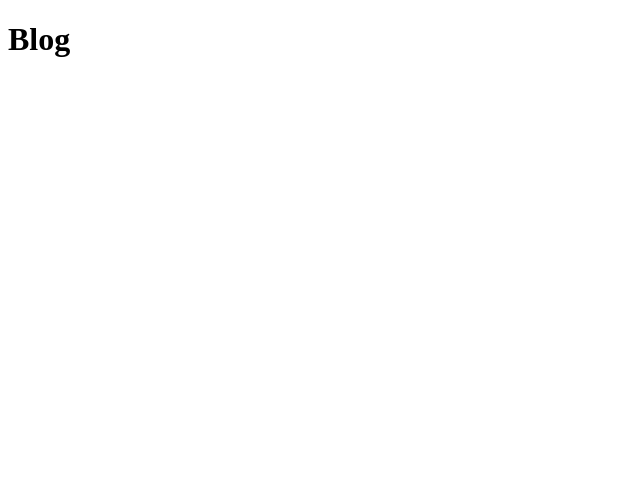
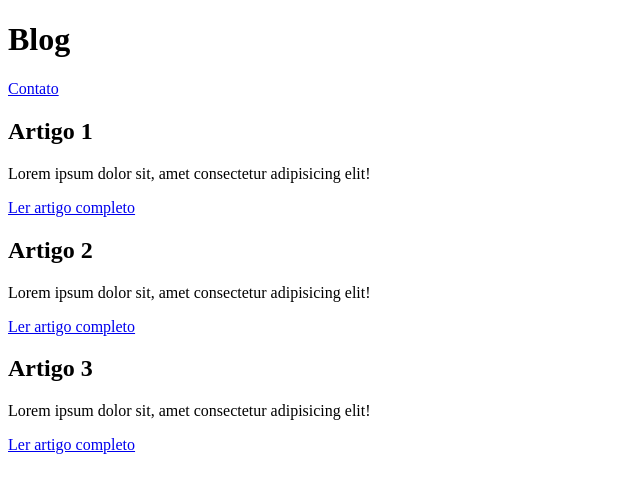
Before and after one commit to PauloRoncada/blog-awari, a plain HTML site: page index.html in a window 1280 px wide. Shown: the whole page, without its empty margins (0-640 px from the left). Drawn offline with Linux system fonts and the light colour scheme.

Commit message:
Added new pages about article - PRC

```diff
--- a/index.html
+++ b/index.html
@@ -7,5 +7,23 @@
     </head>
 <body>
     <h1>Blog</h1>
+    <nav>
+        <a href="/contato.html">Contato</a>
+    </nav>
+    <div>
+        <h2>Artigo 1</h2>
+        <p>Lorem ipsum dolor sit, amet consectetur adipisicing elit!</p>
+        <a href="/artigo-1.html">Ler artigo completo</a>
+    </div>
+    <div>
+        <h2>Artigo 2</h2>
+        <p>Lorem ipsum dolor sit, amet consectetur adipisicing elit!</p>
+        <a href="/artigo-2.html">Ler artigo completo</a>
+    </div>
+    <div>
+        <h2>Artigo 3</h2>
+        <p>Lorem ipsum dolor sit, amet consectetur adipisicing elit!</p>
+        <a href="/artigo-3.html">Ler artigo completo</a>
+    </div>
 </body>
 </html>
```
Also changed, not shown: artigo1.html (added, +14 -0 lines), artigo2.html (added, +14 -0 lines), artigo3.html (added, +14 -0 lines).
